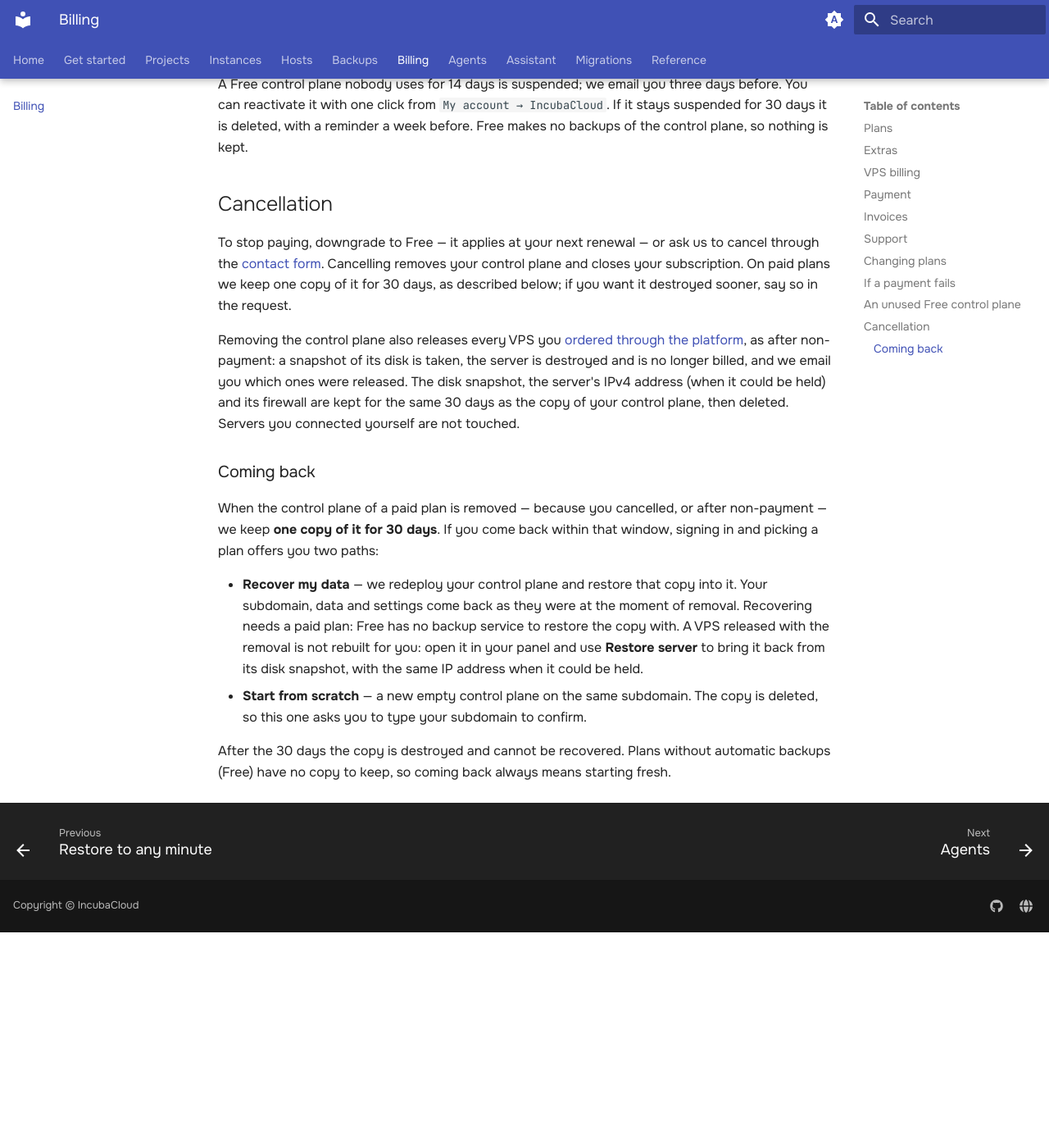
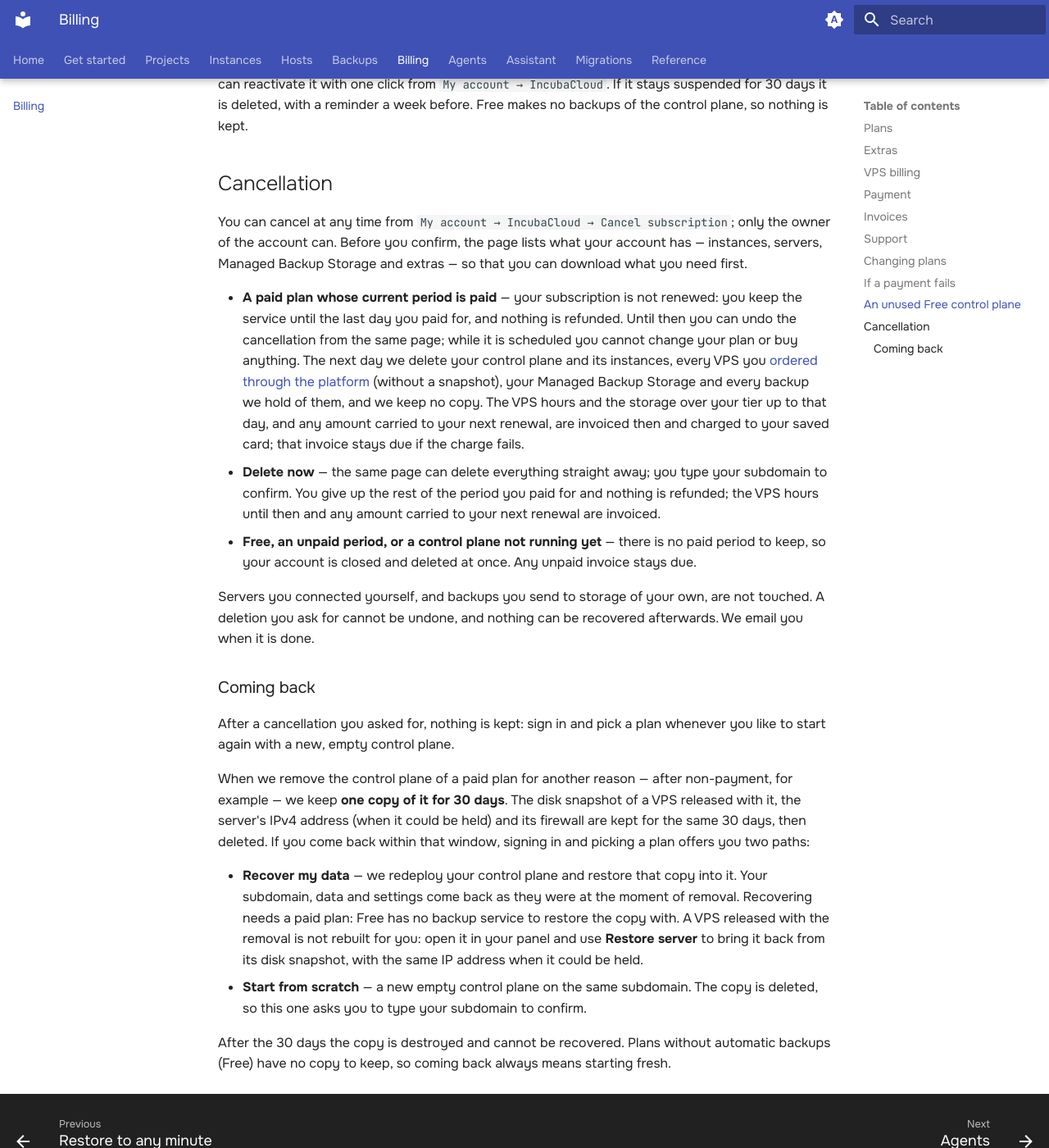
Before and after one commit to incubacloud/incubacloud, an MkDocs documentation site: the page built from docs/user/docs/billing/index.md, in a window 1280 px wide and 1400 px high, scrolled down 4631 px. Shown: the whole window at 82% size. Built offline with MkDocs 1.6.1 and Material for MkDocs 9.7.7, drawn with Linux system fonts in a browser that asks for light colours; plug-ins that fetch from the network failed and are left out; before the commit the page ends 5768 px from its top, so only the background shows below that; some of the changed text lies outside the part shown.

Commit message:
[DOC] incubacloud: the user guide's cancellation is the customer's, from the portal, at the end of the paid period or at once, with no copy kept; the 30-day copy stays for the other deletions

```diff
--- a/docs/user/docs/billing/index.md
+++ b/docs/user/docs/billing/index.md
@@ -170,8 +170,8 @@ progressively, counting from the day the payment was found overdue:
 - **After ~14 days** — your control plane is suspended: stopped, with its data
   kept.
 - **After ~30 days** — your control plane is deleted, together with those VPS
-  snapshots and storage buckets. As on a cancellation, we keep one copy of the
-  control plane for 30 days: see [Coming back](#coming-back).
+  snapshots and storage buckets. We keep one copy of the control plane for 30
+  days: see [Coming back](#coming-back).
 
 Paying before the deletion brings your control plane back and gives you access
 to your Managed Backup Storage again. A released VPS is not rebuilt for you:
@@ -189,25 +189,43 @@ nothing is kept.
 
 ## Cancellation
 
-To stop paying, downgrade to Free — it applies at your next renewal — or ask us
-to cancel through the [contact form](https://www.incubacloud.io/contactus).
-Cancelling removes your control plane and closes your subscription. On paid
-plans we keep one copy of it for 30 days, as described below; if you want it
-destroyed sooner, say so in the request.
+You can cancel at any time from `My account → IncubaCloud → Cancel
+subscription`; only the owner of the account can. Before you confirm, the page
+lists what your account has — instances, servers, Managed Backup Storage and
+extras — so that you can download what you need first.
 
-Removing the control plane also releases every VPS you
-[ordered through the platform](../hosts/hire.md), as after non-payment: a
-snapshot of its disk is taken, the server is destroyed and is no longer billed,
-and we email you which ones were released. The disk snapshot, the server's IPv4
-address (when it could be held) and its firewall are kept for the same 30 days
-as the copy of your control plane, then deleted. Servers you connected yourself
-are not touched.
+- **A paid plan whose current period is paid** — your subscription is not
+  renewed: you keep the service until the last day you paid for, and nothing is
+  refunded. Until then you can undo the cancellation from the same page; while
+  it is scheduled you cannot change your plan or buy anything. The next day we
+  delete your control plane and its instances, every VPS you
+  [ordered through the platform](../hosts/hire.md) (without a snapshot), your
+  Managed Backup Storage and every backup we hold of them, and we keep no copy.
+  The VPS hours and the storage over your tier up to that day, and any amount
+  carried to your next renewal, are invoiced then and charged to your saved
+  card; that invoice stays due if the charge fails.
+- **Delete now** — the same page can delete everything straight away; you type
+  your subdomain to confirm. You give up the rest of the period you paid for and
+  nothing is refunded; the VPS hours until then and any amount carried to your
+  next renewal are invoiced.
+- **Free, an unpaid period, or a control plane not running yet** — there is no
+  paid period to keep, so your account is closed and deleted at once. Any unpaid
+  invoice stays due.
+
+Servers you connected yourself, and backups you send to storage of your own,
+are not touched. A deletion you ask for cannot be undone, and nothing can be
+recovered afterwards. We email you when it is done.
 
 ### Coming back
 
-When the control plane of a paid plan is removed — because you cancelled, or
-after non-payment — we keep **one copy of it for 30 days**. If you come back
-within that window, signing in and picking a plan offers you two paths:
+After a cancellation you asked for, nothing is kept: sign in and pick a plan
+whenever you like to start again with a new, empty control plane.
+
+When we remove the control plane of a paid plan for another reason — after
+non-payment, for example — we keep **one copy of it for 30 days**. The disk
+snapshot of a VPS released with it, the server's IPv4 address (when it could be
+held) and its firewall are kept for the same 30 days, then deleted. If you come
+back within that window, signing in and picking a plan offers you two paths:
 
 - **Recover my data** — we redeploy your control plane and restore that copy
   into it. Your subdomain, data and settings come back as they were at the
```
